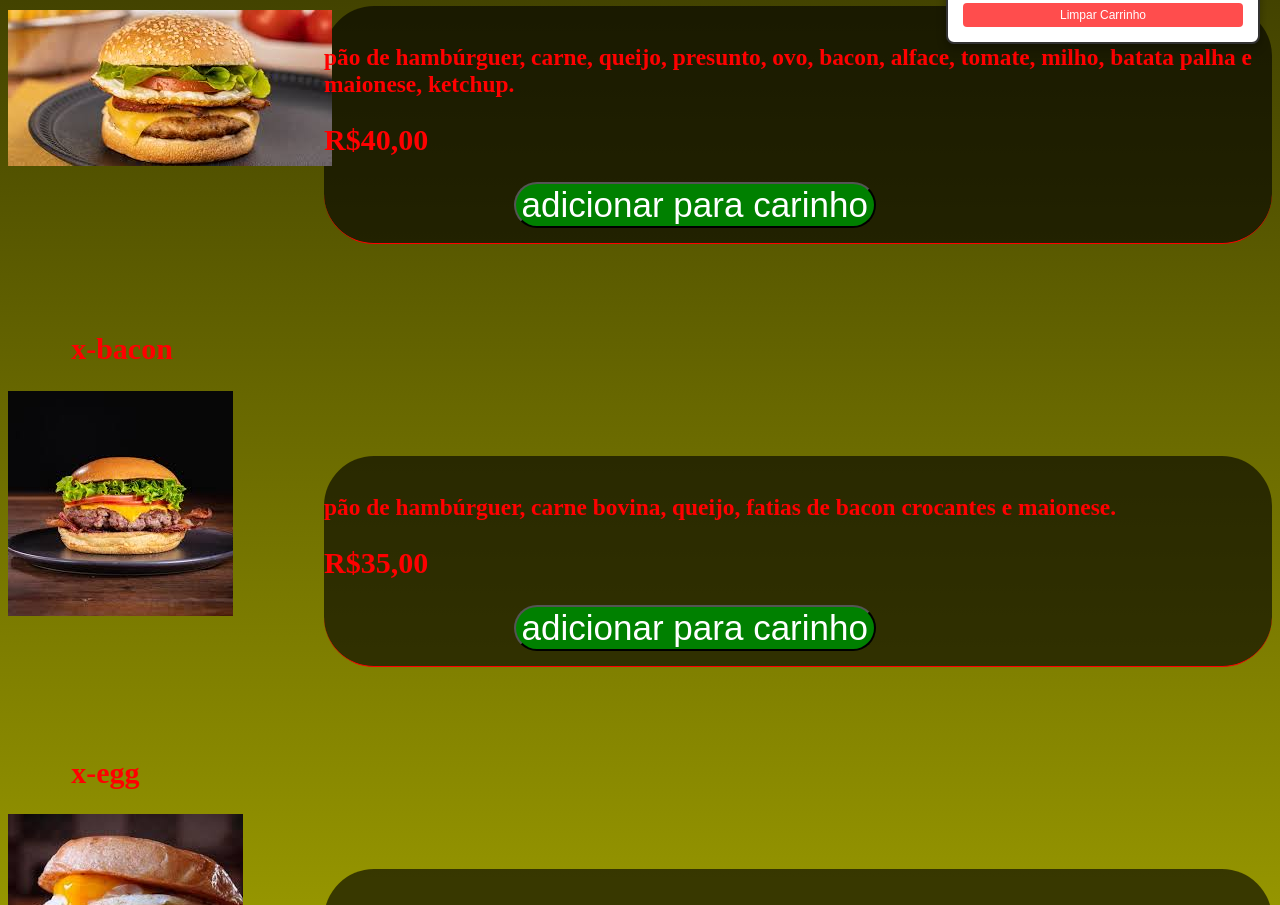
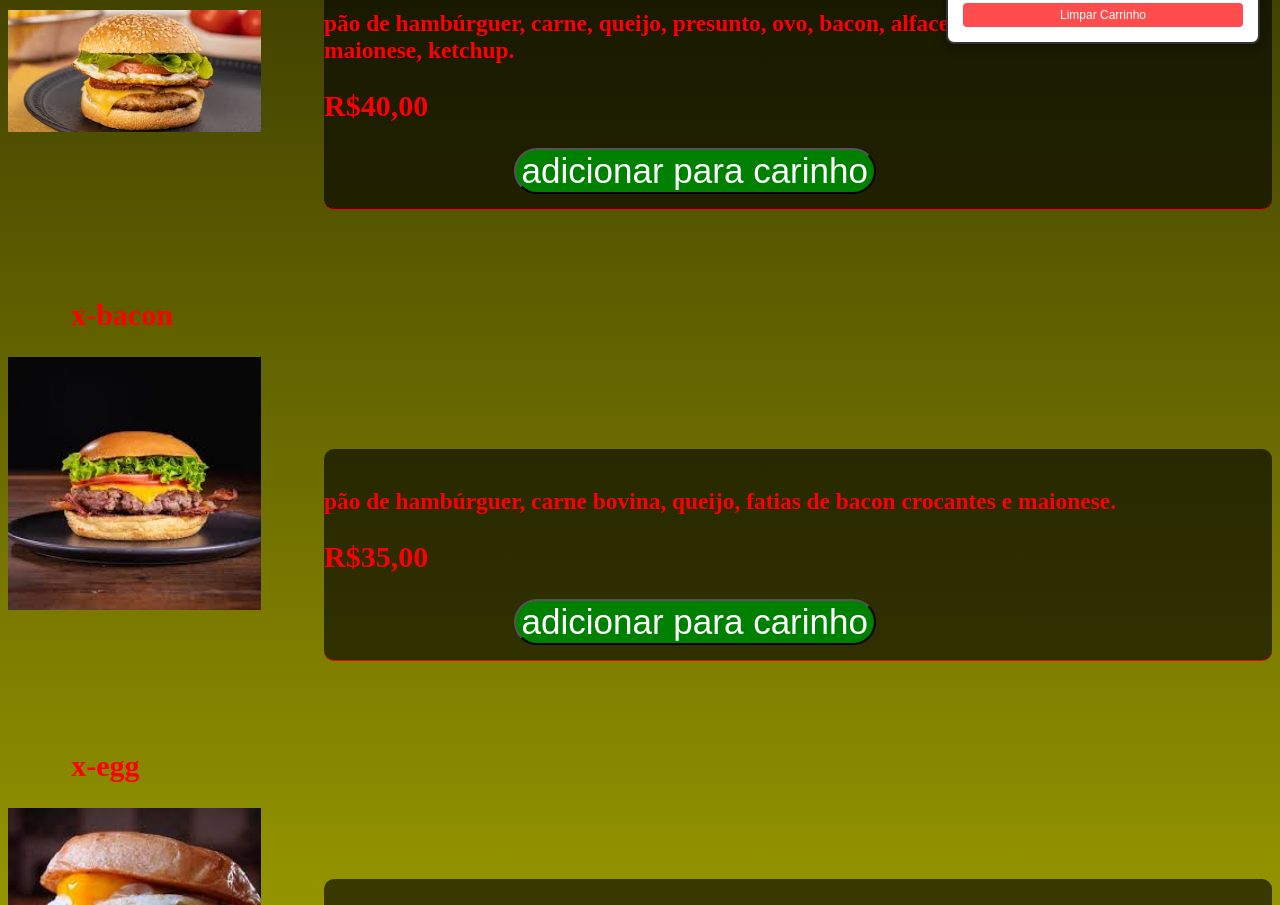
Before and after one commit to juniorjoelalves/raids_, a plain HTML site: page ham.html in a window 1280 px wide. Shown: the part 736-1641 px from the top of the page. Drawn offline with Linux system fonts and the light colour scheme.

Commit message:
Update ham.css

```diff
--- a/ham.css
+++ b/ham.css
@@ -43,8 +43,12 @@
     font-size: 30px;
     margin-left: 5%;
 }
+.hamburguer{
+    width: 20%;
+    height: auto;
+}
 .produto{
-    border-radius: 50px;
+    border-radius: 10px;
     display: flex;
     align-items: center;
     gap: 20px;
@@ -174,7 +178,7 @@
     padding: 20px;
 }
 
-.produtos, .carrinho {
+ .carrinho {
     flex: 1;
     background: #fff;
     padding: 20px;
```
